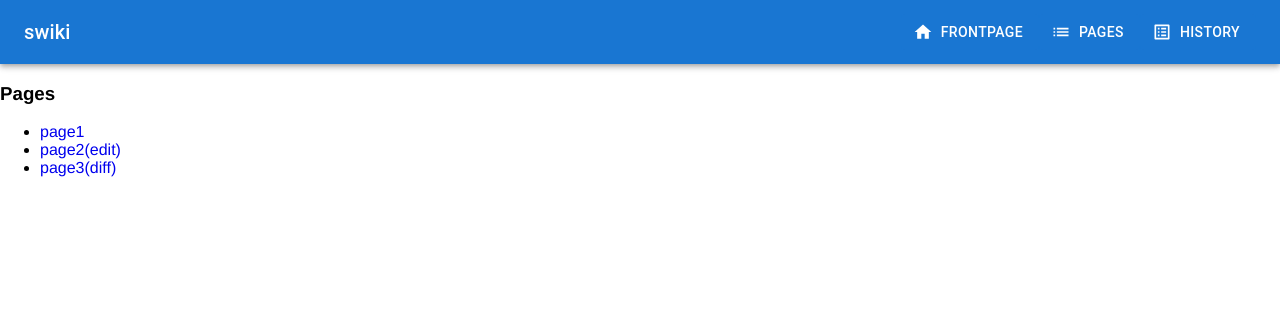
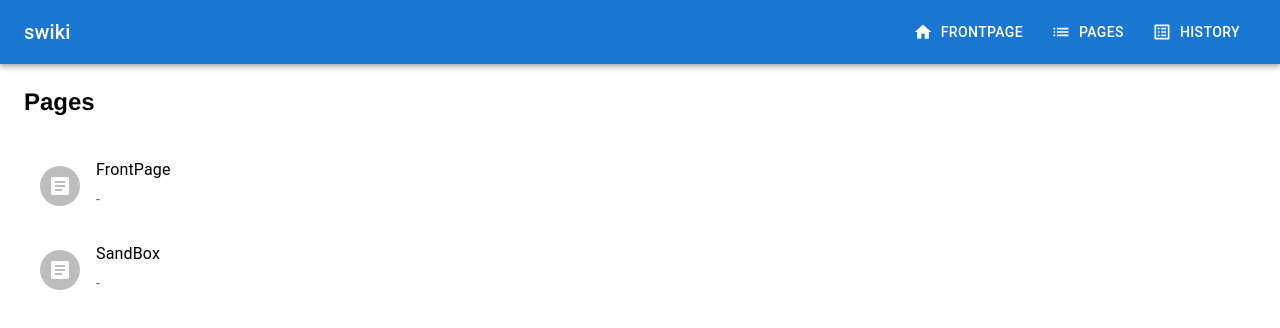
Before and after one commit to DBC-Works/swiki, a React (Vite) app: page /pages in a window 1280 px wide. Shown: the top 328 px of the page. Built offline with nearby package versions, Linux system fonts and the light colour scheme.

Commit message:
feat: add `Pages` page
#17

```diff
--- a/src/routeTree.gen.ts
+++ b/src/routeTree.gen.ts
@@ -11,6 +11,7 @@
 // Import Routes
 
 import { Route as rootRoute } from './routes/__root'
+import { Route as SandBoxImport } from './routes/SandBox'
 import { Route as IndexImport } from './routes/index'
 import { Route as PagesIndexImport } from './routes/pages/index'
 import { Route as HistoryIndexImport } from './routes/history/index'
@@ -20,6 +21,12 @@ import { Route as PagesPageTitleDiffIndexImport } from './routes/pages/$pageTitl
 import { Route as PagesPageTitleDiffNumberImport } from './routes/pages/$pageTitle/diff/$number'
 
 // Create/Update Routes
+
+const SandBoxRoute = SandBoxImport.update({
+  id: '/SandBox',
+  path: '/SandBox',
+  getParentRoute: () => rootRoute,
+} as any)
 
 const IndexRoute = IndexImport.update({
   id: '/',
@@ -74,6 +81,13 @@ declare module '@tanstack/react-router' {
       preLoaderRoute: typeof IndexImport
       parentRoute: typeof rootRoute
     }
+    '/SandBox': {
+      id: '/SandBox'
+      path: '/SandBox'
+      fullPath: '/SandBox'
+      preLoaderRoute: typeof SandBoxImport
+      parentRoute: typeof rootRoute
+    }
     '/history/': {
       id: '/history/'
       path: '/history'
@@ -123,6 +137,7 @@ declare module '@tanstack/react-router' {
 
 export interface FileRoutesByFullPath {
   '/': typeof IndexRoute
+  '/SandBox': typeof SandBoxRoute
   '/history': typeof HistoryIndexRoute
   '/pages': typeof PagesIndexRoute
   '/pages/$pageTitle/edit': typeof PagesPageTitleEditRoute
@@ -133,6 +148,7 @@ export interface FileRoutesByFullPath {
 
 export interface FileRoutesByTo {
   '/': typeof IndexRoute
+  '/SandBox': typeof SandBoxRoute
   '/history': typeof HistoryIndexRoute
   '/pages': typeof PagesIndexRoute
   '/pages/$pageTitle/edit': typeof PagesPageTitleEditRoute
@@ -144,6 +160,7 @@ export interface FileRoutesByTo {
 export interface FileRoutesById {
   __root__: typeof rootRoute
   '/': typeof IndexRoute
+  '/SandBox': typeof SandBoxRoute
   '/history/': typeof HistoryIndexRoute
   '/pages/': typeof PagesIndexRoute
   '/pages/$pageTitle/edit': typeof PagesPageTitleEditRoute
@@ -156,6 +173,7 @@ export interface FileRouteTypes {
   fileRoutesByFullPath: FileRoutesByFullPath
   fullPaths:
     | '/'
+    | '/SandBox'
     | '/history'
     | '/pages'
     | '/pages/$pageTitle/edit'
@@ -165,6 +183,7 @@ export interface FileRouteTypes {
   fileRoutesByTo: FileRoutesByTo
   to:
     | '/'
+    | '/SandBox'
     | '/history'
     | '/pages'
     | '/pages/$pageTitle/edit'
@@ -174,6 +193,7 @@ export interface FileRouteTypes {
   id:
     | '__root__'
     | '/'
+    | '/SandBox'
     | '/history/'
     | '/pages/'
     | '/pages/$pageTitle/edit'
@@ -185,6 +205,7 @@ export interface FileRouteTypes {
 
 export interface RootRouteChildren {
   IndexRoute: typeof IndexRoute
+  SandBoxRoute: typeof SandBoxRoute
   HistoryIndexRoute: typeof HistoryIndexRoute
   PagesIndexRoute: typeof PagesIndexRoute
   PagesPageTitleEditRoute: typeof PagesPageTitleEditRoute
@@ -195,6 +216,7 @@ export interface RootRouteChildren {
 
 const rootRouteChildren: RootRouteChildren = {
   IndexRoute: IndexRoute,
+  SandBoxRoute: SandBoxRoute,
   HistoryIndexRoute: HistoryIndexRoute,
   PagesIndexRoute: PagesIndexRoute,
   PagesPageTitleEditRoute: PagesPageTitleEditRoute,
@@ -216,6 +238,7 @@ export const routeTree = rootRoute
       "filePath": "__root.tsx",
       "children": [
         "/",
+        "/SandBox",
         "/history/",
         "/pages/",
         "/pages/$pageTitle/edit",
@@ -226,6 +249,9 @@ export const routeTree = rootRoute
     },
     "/": {
       "filePath": "index.tsx"
+    },
+    "/SandBox": {
+      "filePath": "SandBox.tsx"
     },
     "/history/": {
       "filePath": "history/index.tsx"
--- a/src/routes/pages/index.tsx
+++ b/src/routes/pages/index.tsx
@@ -1,35 +1,10 @@
-import { Link, createFileRoute } from '@tanstack/react-router'
+import { createFileRoute } from '@tanstack/react-router'
 
-/**
- * Pages component
- * @returns JSX.Element
- */
-const Pages: React.FC = (): JSX.Element => (
-  <div>
-    <h3>Pages</h3>
-    <ul>
-      <li>
-        <Link to="/pages/$pageTitle" params={{ pageTitle: 'page1' }}>
-          page1
-        </Link>
-      </li>
-      <li>
-        <Link to="/pages/$pageTitle/edit" params={{ pageTitle: 'page2' }}>
-          page2(edit)
-        </Link>
-      </li>
-      <li>
-        <Link to="/pages/$pageTitle/diff" params={{ pageTitle: 'page3' }}>
-          page3(diff)
-        </Link>
-      </li>
-    </ul>
-  </div>
-)
+import { Pages } from '../../views/pages/Pages'
 
 /**
  * Pages route
  */
 export const Route = createFileRoute('/pages/')({
-  component: Pages,
+  component: () => <Pages />,
 })
--- a/src/states/pages/atoms.ts
+++ b/src/states/pages/atoms.ts
@@ -76,6 +76,17 @@ export const sandBoxAtom = atom((get) => {
   const { sandBox } = get(pageSetAtom)
   return getLatestPageDataFrom(sandBox)
 })
+
+/**
+ * Page list read-only atom
+ */
+export const pageListAtom = atom((get) =>
+  getFlattenPageList(get(pageSetAtom)).map(({ type, page }) => ({
+    type,
+    page: getLatestPageDataFrom(page) ?? null,
+    updateCount: page?.pageDataHistory.length ?? null,
+  })),
+)
 
 /**
  * Page edit sources read-only atom
--- a/src/views/hooks/hooks.ts
+++ b/src/views/hooks/hooks.ts
@@ -8,28 +8,18 @@ import {
   sandBoxAtom,
 } from '../../states/pages/atoms'
 import { type PageEditSource, type PagePresentation, PageTypes } from '../../states/pages/types'
+import { getTitleToDisplay } from '../i18n'
 
 /**
  * Get latest page titles hook
  * @returns Latest page title set
  */
 export const usePageTitles = (): Set<string> => {
-  const { t } = useTranslation()
   const pageTitles = useAtomValue(latestPageTitlesAtom)
 
   return new Set(
     pageTitles
-      .map(({ type, title }) => {
-        if (title === null) {
-          switch (type) {
-            case PageTypes.FrontPage:
-              return t('FrontPage')
-            case PageTypes.SandBox:
-              return t('SandBox')
-          }
-        }
-        return title ?? ''
-      })
+      .map(({ type, title }) => getTitleToDisplay(type, title))
       .filter((title) => 0 < title.length),
   )
 }
--- /dev/null
+++ b/src/views/i18n.ts
@@ -0,0 +1,76 @@
+import dayjs, { type Dayjs } from 'dayjs'
+import LocalizedFormat from 'dayjs/plugin/localizedFormat'
+
+import i18next, { FALLBACK_LNG } from '../i18n'
+import { type PageType, PageTypes } from '../states/pages/types'
+
+dayjs.extend(LocalizedFormat)
+
+type OrdinalRuleMap = Record<Intl.LDMLPluralRule, string>
+const ORDINAL_RULES: Record<string, OrdinalRuleMap> = {
+  en: {
+    zero: 'th',
+    one: 'st',
+    two: 'nd',
+    few: 'rd',
+    other: 'th',
+    many: 'th',
+  },
+} as const
+
+const formatOrdinal = (n: number, lang: string) => {
+  const pluralRules = new Intl.PluralRules(lang, { type: 'ordinal' })
+  const ordinalRule = ORDINAL_RULES[lang]
+  return `${n}${ordinalRule[pluralRules.select(n)]}`
+}
+
+const FORMATTER_MAP: Record<
+  string,
+  (updateCount: number, dateAndTime: Dayjs, lang: string) => string
+> = {
+  en: (updateCount: number, dateAndTime: Dayjs, lang: string) =>
+    `${formatOrdinal(updateCount, lang)} update on ${dateAndTime.locale(lang).format('lll')}`,
+} as const
+
+/**
+ * Get title to display
+ * @param type Page type
+ * @param title Title of page data
+ * @returns Title to display
+ */
+export const getTitleToDisplay = (type: PageType, title: string | null): string => {
+  if (title === null) {
+    switch (type) {
+      case PageTypes.FrontPage:
+        return i18next.t('FrontPage')
+      case PageTypes.SandBox:
+        return i18next.t('SandBox')
+      default:
+        return ''
+    }
+  }
+  return title
+}
+
+/**
+ * Get language
+ * @param language Language
+ * @returns Language to use
+ */
+export const getLanguage = (language: string | null): string => language ?? FALLBACK_LNG
+
+/**
+ * Format page update info
+ * @param lang Language
+ * @param dateAndTime Date and time
+ * @param updateCount Page update count
+ * @returns Formatted string
+ */
+export const formatPageUpdateInfo = (
+  lang: string,
+  dateAndTime: Dayjs,
+  updateCount: number,
+): string => {
+  const actualLang = Object.hasOwn(ORDINAL_RULES, lang) ? lang : 'en'
+  return FORMATTER_MAP[actualLang](updateCount, dateAndTime, actualLang)
+}
--- /dev/null
+++ b/src/views/pages/Pages.tsx
@@ -0,0 +1,75 @@
+import ArticleIcon from '@mui/icons-material/Article'
+import { Avatar, List, ListItemAvatar, ListItemButton, ListItemText, css } from '@mui/material'
+import dayjs from 'dayjs'
+import { useAtomValue } from 'jotai'
+import { useTranslation } from 'react-i18next'
+
+import { pageListAtom } from '../../states/pages/atoms'
+import { useMoveTo } from '../adapters/hooks'
+import { formatPageUpdateInfo, getLanguage, getTitleToDisplay } from '../i18n'
+import { Section } from '../templates/Section'
+import { getSpecifiedPageBrowsePath } from '../utils'
+
+/**
+ * Single row component
+ * @param param Param
+ * @param param.children Children
+ * @returns JSX Element
+ */
+const SingleRowText: React.FC<React.ComponentProps<'span'>> = ({ children }) => {
+  const CSS = css({
+    display: 'inline-block',
+    width: '100%',
+    whiteSpace: 'nowrap',
+    overflow: 'hidden',
+    textOverflow: 'ellipsis',
+  })
+
+  return <span css={CSS}>{children}</span>
+}
+
+/**
+ * Page list component
+ * @returns JSX Element
+ */
+export const Pages: React.FC = (): JSX.Element => {
+  const { t, i18n } = useTranslation()
+  const moveTo = useMoveTo()
+
+  const pages = useAtomValue(pageListAtom).map(({ type, page, updateCount }) => ({
+    title: getTitleToDisplay(type, page?.title ?? null),
+    language: getLanguage(page?.language ?? null),
+    path: getSpecifiedPageBrowsePath(type, page?.title ?? null),
+    updateInfo:
+      page !== null
+        ? formatPageUpdateInfo(i18n.language, dayjs(page?.dateAndTime), updateCount as number)
+        : '-',
+  }))
+
+  return (
+    <Section>
+      <h2 lang={i18n.language}>{t('Pages')}</h2>
+      <List sx={{ width: '100%', bgcolor: 'background.paper' }}>
+        {pages.map(({ path, title, language, updateInfo }) => (
+          <ListItemButton
+            key={title}
+            onClick={() => {
+              moveTo(path)
+            }}
+          >
+            <ListItemAvatar>
+              <Avatar>
+                <ArticleIcon />
+              </Avatar>
+            </ListItemAvatar>
+            <ListItemText
+              lang={language}
+              primary={<SingleRowText>{title}</SingleRowText>}
+              secondary={<SingleRowText>{updateInfo}</SingleRowText>}
+            />
+          </ListItemButton>
+        ))}
+      </List>
+    </Section>
+  )
+}
```
Also changed, not shown: 2 other files (tests, documents, lock files or other folders).
